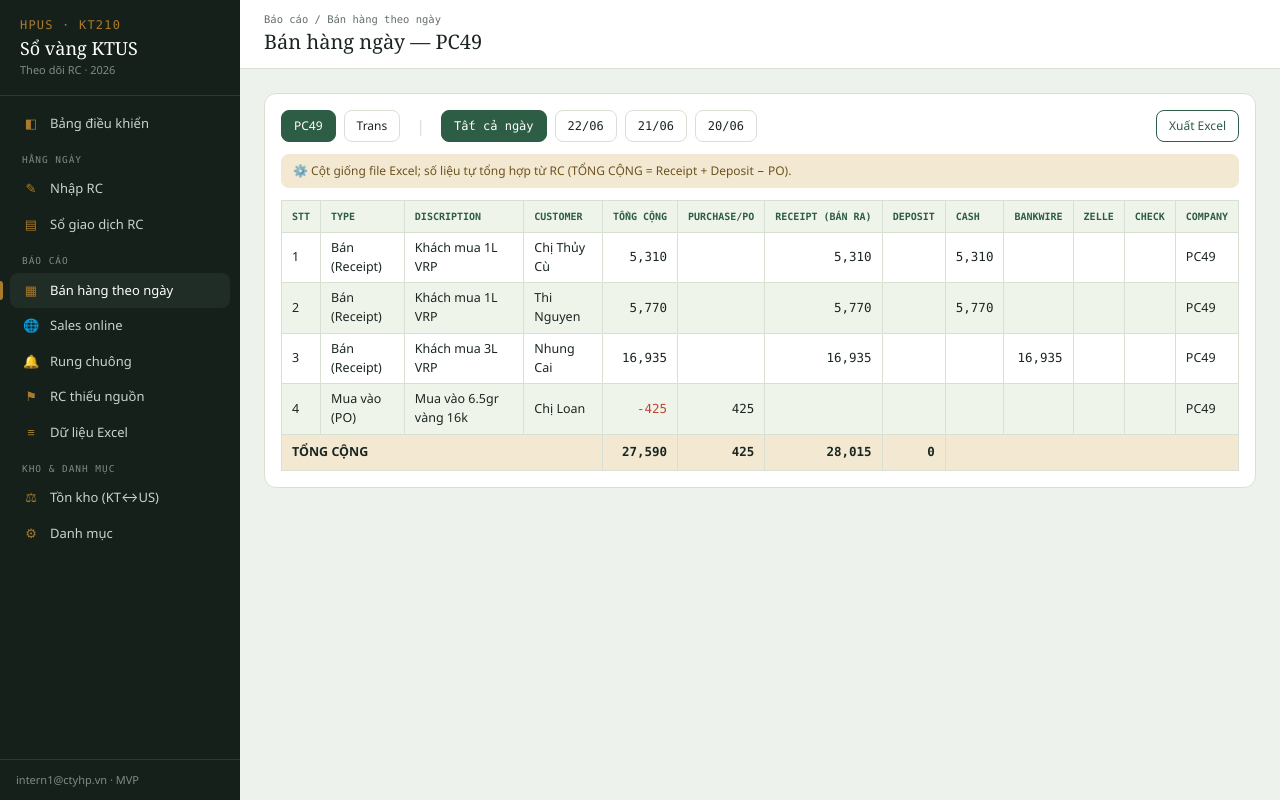
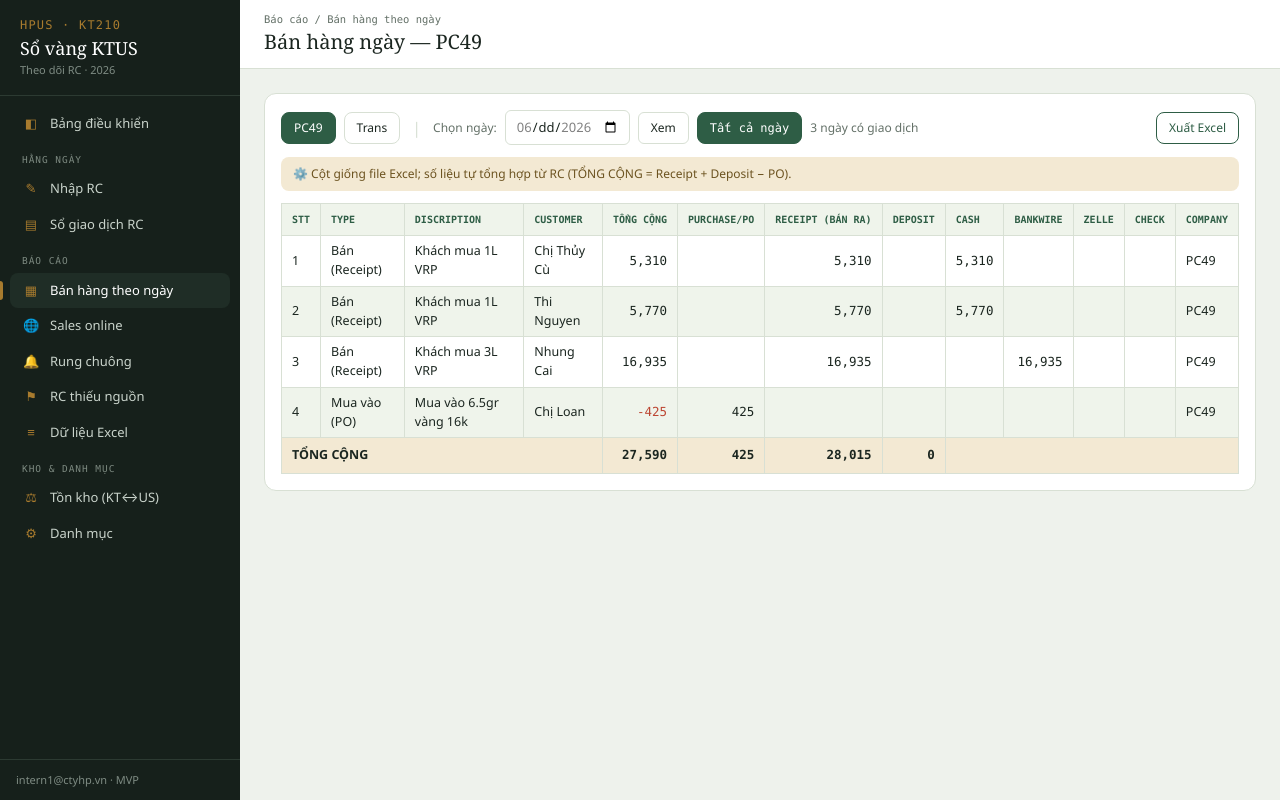
Before and after one commit to quocviet-IT/ktus, a Next.js app: page /reports/sales-daily in a window 1280 px wide. Built offline with nearby package versions, Linux system fonts and the light colour scheme.

Commit message:
fix: sales-daily dung o chon ngay thay vi liet ke tat ca ngay

```diff
--- a/src/app/reports/sales-daily/page.tsx
+++ b/src/app/reports/sales-daily/page.tsx
@@ -52,19 +52,25 @@ export default async function SalesDaily({ searchParams }: { searchParams: { com
       <PageHeader crumb="Báo cáo / Bán hàng theo ngày" title={`Bán hàng ngày — ${company}`} />
       <div className="p-6">
         <div className="bg-card border border-line rounded-xl p-4">
-          <div className="flex gap-2 items-center mb-3 flex-wrap">
-            <Link href={`/reports/sales-daily?company=PC49`} className={`px-3 py-1.5 rounded-lg text-[12px] border ${company === "PC49" ? "bg-brand text-white border-brand" : "border-line"}`}>PC49</Link>
-            <Link href={`/reports/sales-daily?company=Trans`} className={`px-3 py-1.5 rounded-lg text-[12px] border ${company === "Trans" ? "bg-brand text-white border-brand" : "border-line"}`}>Trans</Link>
-            <span className="mx-2 text-line">|</span>
-            <Link href={`/reports/sales-daily?company=${company}`} className={`px-3 py-1.5 rounded-lg text-[12px] border font-mono ${date === "all" ? "bg-brand text-white border-brand" : "border-line"}`}>Tất cả ngày</Link>
-            {dates.map((d) => (
-              <Link key={d} href={`/reports/sales-daily?company=${company}&date=${d}`}
-                className={`px-3 py-1.5 rounded-lg text-[12px] border font-mono ${date === d ? "bg-brand text-white border-brand" : "border-line"}`}>{d.slice(8)}/{d.slice(5, 7)}</Link>
-            ))}
+          <form action="/reports/sales-daily" className="flex gap-2 items-center mb-3 flex-wrap">
+            <Link href="/reports/sales-daily?company=PC49" className={`px-3 py-1.5 rounded-lg text-[12px] border ${company === "PC49" ? "bg-brand text-white border-brand" : "border-line"}`}>PC49</Link>
+            <Link href="/reports/sales-daily?company=Trans" className={`px-3 py-1.5 rounded-lg text-[12px] border ${company === "Trans" ? "bg-brand text-white border-brand" : "border-line"}`}>Trans</Link>
+            <span className="mx-1 text-line">|</span>
+            <input type="hidden" name="company" value={company} />
+            <label className="text-[12px] text-muted">Chọn ngày:</label>
+            <input type="date" name="date" aria-label="Chọn ngày"
+              defaultValue={date === "all" ? "" : date}
+              min={dates.length ? dates[dates.length - 1] : undefined}
+              max={dates.length ? dates[0] : undefined}
+              className="rounded-md border border-line px-2.5 py-1.5 text-[13px]" />
+            <button type="submit" className="rounded-md border border-line px-3 py-1.5 text-[12px] hover:border-accent">Xem</button>
+            <Link href={`/reports/sales-daily?company=${company}`}
+              className={`px-3 py-1.5 rounded-lg text-[12px] border font-mono ${date === "all" ? "bg-brand text-white border-brand" : "border-line"}`}>Tất cả ngày</Link>
+            <span className="text-[12px] text-muted">{date === "all" ? `${dates.length} ngày có giao dịch` : `Ngày ${date.split("-").reverse().join("/")}`}</span>
             <div className="flex-1" />
             <Link href={`/reports/sales-daily/export?company=${company}&date=${date}`}
               className="px-3 py-1.5 rounded-lg text-[12px] border border-brand text-brand hover:bg-brand hover:text-white">Xuất Excel</Link>
-          </div>
+          </form>
           <div className="bg-accentSoft rounded-lg px-3 py-2 text-[12px] text-[#6c5320] mb-3">
             ⚙️ Cột giống file Excel; số liệu tự tổng hợp từ RC (TỔNG CỘNG = Receipt + Deposit − PO).
           </div>
```
